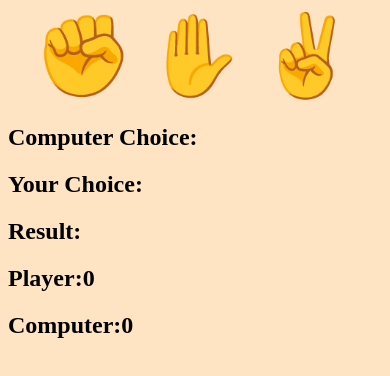
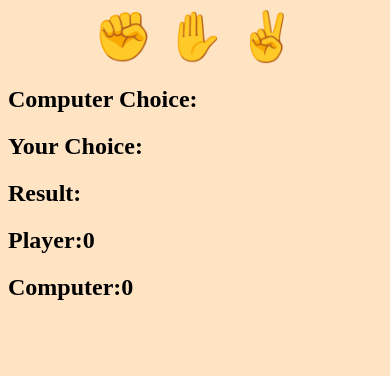
Before and after one commit to phscloq/learningjs, a plain HTML site: page index.html in a window 390 px wide. Drawn offline with Linux system fonts and the light colour scheme.

Commit message:
Update style.css

```diff
--- a/style.css
+++ b/style.css
@@ -15,3 +15,9 @@ body{
 .selection:hover{
   transform: scale(1.2);
 }
+@media only screen and (max-width: 768px) {
+  .selection{
+    font-size: 3rem;
+  }
+
+}
```
